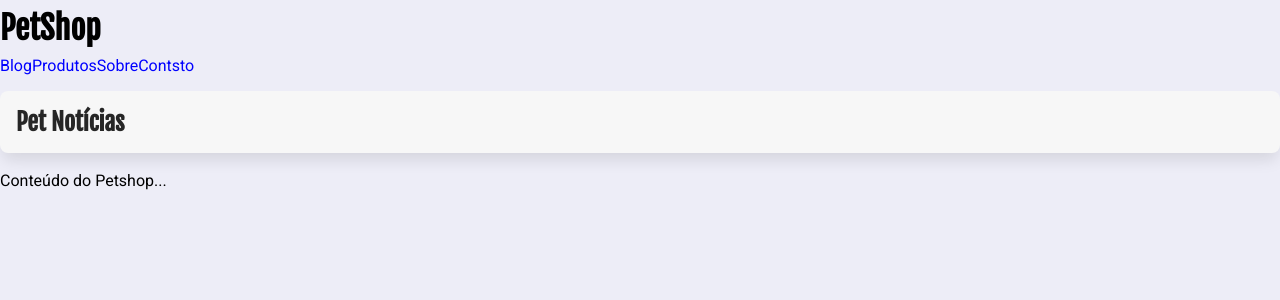
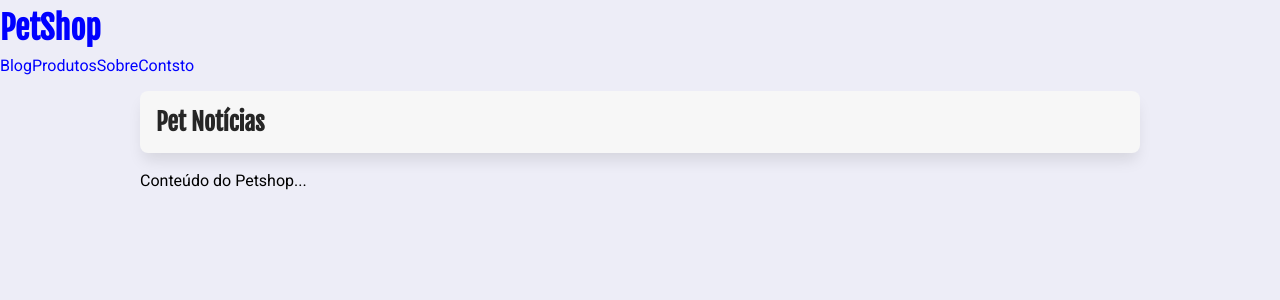
Before and after one commit to kellysabioni/petshop, a Next.js app: page / in a window 1280 px wide. Shown: the top 300 px of the page. Built offline with nearby package versions, Linux system fonts and the light colour scheme.

Commit message:
Inclui tag main e estiliza com classe

```diff
--- a/src/app/layout.tsx
+++ b/src/app/layout.tsx
@@ -39,7 +39,9 @@ export default function RootLayout({
     <html lang="pt-br">
       <body className={`${roboto.variable} ${fjallaOne.variable}`}>
         <header>
-          <h1>PetShop</h1>
+          <h1>
+            <Link href="/">PetShop</Link>
+          </h1>
           <nav>
             <Link href="/">Blog</Link>
             <Link href="/produtos">Produtos</Link>
@@ -47,7 +49,7 @@ export default function RootLayout({
             <Link href="/contato">Contsto</Link>
           </nav>
         </header>
-        {children}
+        <main className="limitador">{children}</main>
       </body>
     </html>
   );
```
